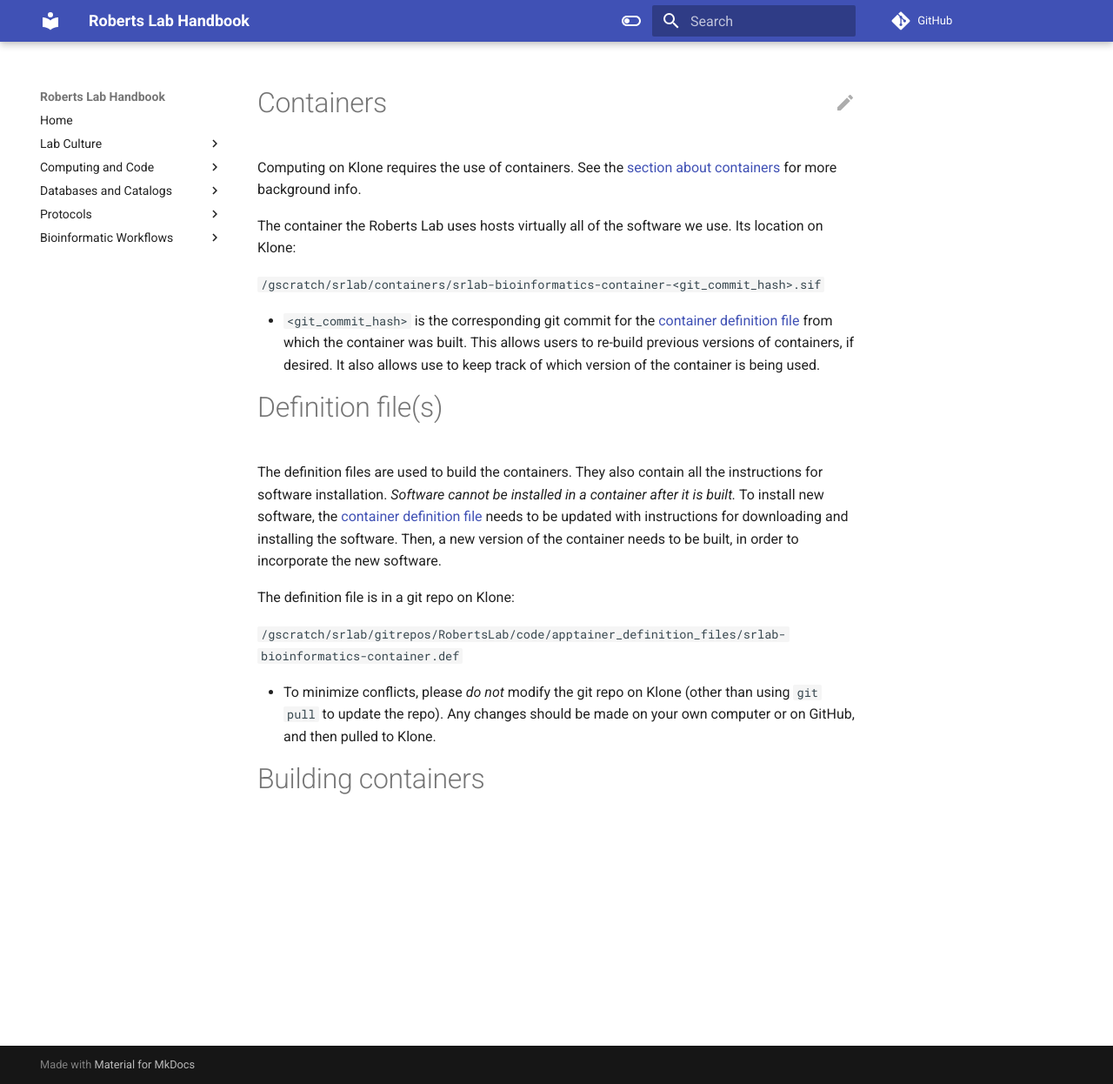
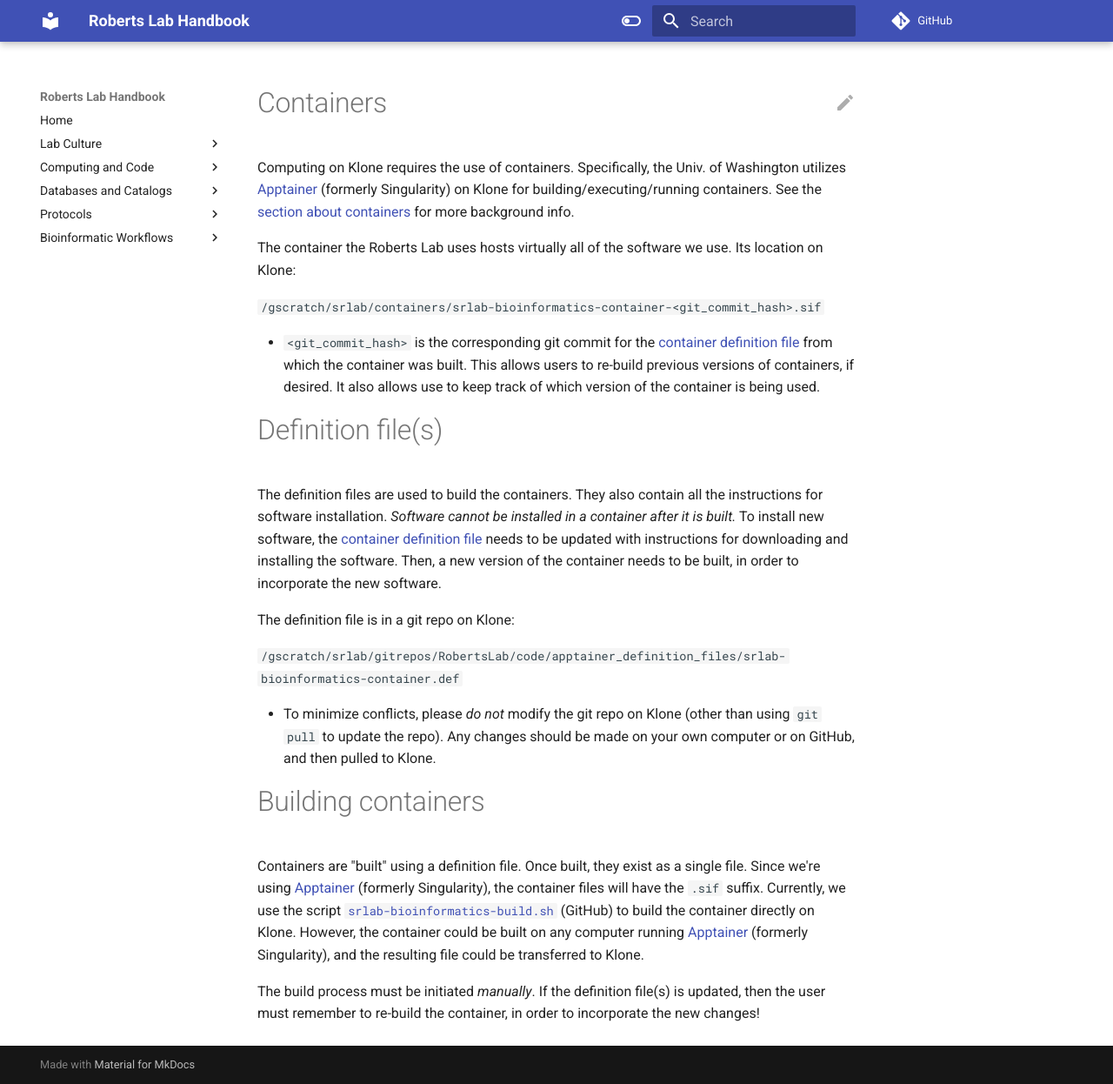
Before and after one commit to RobertsLab/resources, an MkDocs documentation site: the page built from docs/klone_Installing-Programs.md, in a window 1280 px wide and 1246 px high. Shown: the whole window at 87% size. Built offline with MkDocs 1.6.1 and Material for MkDocs 9.7.7, drawn with Linux system fonts in a browser that asks for light colours; comment, search, counter and statistics services are not loaded.

Commit message:
add container building info to klone_Installing-Programs.md

```diff
--- a/docs/klone_Installing-Programs.md
+++ b/docs/klone_Installing-Programs.md
@@ -1,6 +1,6 @@
 # Containers
 
-Computing on Klone requires the use of containers. See the [section about containers](./klone_containers.md) for more background info.
+Computing on Klone requires the use of containers. Specifically, the Univ. of Washington utilizes [Apptainer](https://apptainer.org/docs/user/main/introduction.html) (formerly Singularity) on Klone for building/executing/running containers. See the [section about containers](./klone_containers.md) for more background info.
 
 The container the Roberts Lab uses hosts virtually all of the software we use. Its location on Klone:
 
@@ -19,3 +19,7 @@ The definition file is in a git repo on Klone:
 - To minimize conflicts, please _do not_ modify the git repo on Klone (other than using `git pull` to update the repo). Any changes should be made on your own computer or on GitHub, and then pulled to Klone.
 
 # Building containers
+
+Containers are "built" using a definition file. Once built, they exist as a single file. Since we're using [Apptainer](https://apptainer.org/docs/user/main/introduction.html) (formerly Singularity), the container files will have the `.sif` suffix. Currently, we use the script [`srlab-bioinformatics-build.sh`](https://github.com/RobertsLab/code/blob/master/apptainer_definition_files/srlab-bioinformatics-build.sh) (GitHub) to build the container directly on Klone. However, the container could be built on any computer running [Apptainer](https://apptainer.org/docs/user/main/introduction.html) (formerly Singularity), and the resulting file could be transferred to Klone.
+
+The build process must be initiated _manually_. If the definition file(s) is updated, then the user must remember to re-build the container, in order to incorporate the new changes!
```
